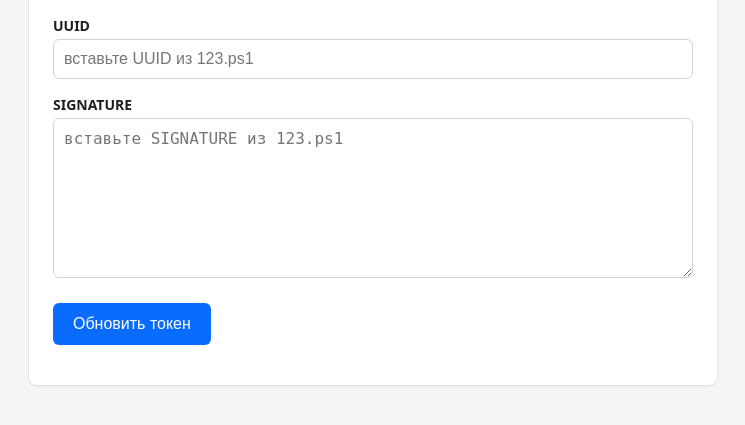
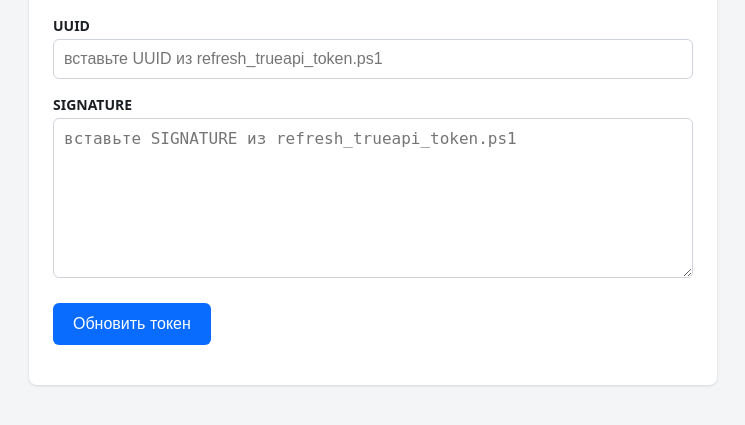
Before and after one commit to AlexSapronov/gis-trueapi, a FastAPI app: template templates/admin_token.html in a window 1280 px wide. Shown: the part 163-588 px from the top of the page, without its empty margins (267-1012 px from the left). Run offline with FastAPI, Linux system fonts and the light colour scheme; the template is opened without the code that fills it, so the values that code supplies are empty.

Commit message:
Rewrite README and rename True API token refresh script
- Rewrite README.md as current production documentation: verdict policy,
  quantityInPack, batch/balance, multi-org, kiosk focus lock, token age,
  build_id auto-reload, token workflow, TokenStore format, endpoints,
  mock mode, deployment, security. No fictional features/backlog items.
- git mv 123.ps1 -> refresh_trueapi_token.ps1; update all references
  (templates/admin_token.html, schemas.py, trueapi.py docstrings).

```diff
--- a/schemas.py
+++ b/schemas.py
@@ -56,8 +56,8 @@ class BalanceRequest(BaseModel):
 
 class TokenUpdateRequest(BaseModel):
     inn: str = Field(..., description="ИНН организации")
-    uuid: str = Field(..., description="UUID из 123.ps1")
-    signature: str = Field(..., description="SIGNATURE из 123.ps1")
+    uuid: str = Field(..., description="UUID из refresh_trueapi_token.ps1")
+    signature: str = Field(..., description="SIGNATURE из refresh_trueapi_token.ps1")
 
 
 class TokenUpdateResponse(BaseModel):
--- a/templates/admin_token.html
+++ b/templates/admin_token.html
@@ -30,10 +30,10 @@ button { margin-top:20px; padding:12px 20px; font-size:16px; background:#0a6cff;
 </select>
 
 <label for="uuid">UUID</label>
-<input id="uuid" name="uuid" autocomplete="off" placeholder="вставьте UUID из 123.ps1">
+<input id="uuid" name="uuid" autocomplete="off" placeholder="вставьте UUID из refresh_trueapi_token.ps1">
 
 <label for="signature">SIGNATURE</label>
-<textarea id="signature" name="signature" placeholder="вставьте SIGNATURE из 123.ps1"></textarea>
+<textarea id="signature" name="signature" placeholder="вставьте SIGNATURE из refresh_trueapi_token.ps1"></textarea>
 
 <button type="submit">Обновить токен</button>
 </form>
--- a/trueapi.py
+++ b/trueapi.py
@@ -28,7 +28,7 @@ from models import CATEGORY_MESSAGES, ErrorCategory
 
 logger = logging.getLogger("gis.trueapi")
 
-# Auth (реальный прод-путь включает префикс /api/v3/true-api, как в 123.ps1)
+# Auth (реальный прод-путь включает префикс /api/v3/true-api, как в refresh_trueapi_token.ps1)
 AUTH_KEY_PATH = "/api/v3/true-api/auth/key"
 AUTH_SIGN_IN_PATH = "/api/v3/true-api/auth/simpleSignIn"
 # Cises
@@ -166,7 +166,7 @@ class TrueApiClient:
     # ---- auth -----------------------------------------------------------
 
     async def exchange_token(self, inn: str, uuid: str, signature: str) -> str:
-        """signature — подписанные УКЭП данные (base64) из 123.ps1."""
+        """signature — подписанные УКЭП данные (base64) из refresh_trueapi_token.ps1."""
         body = {
             "uuid": uuid,
             "data": signature,
```
Also changed, not shown: README.md, 2 other files.
